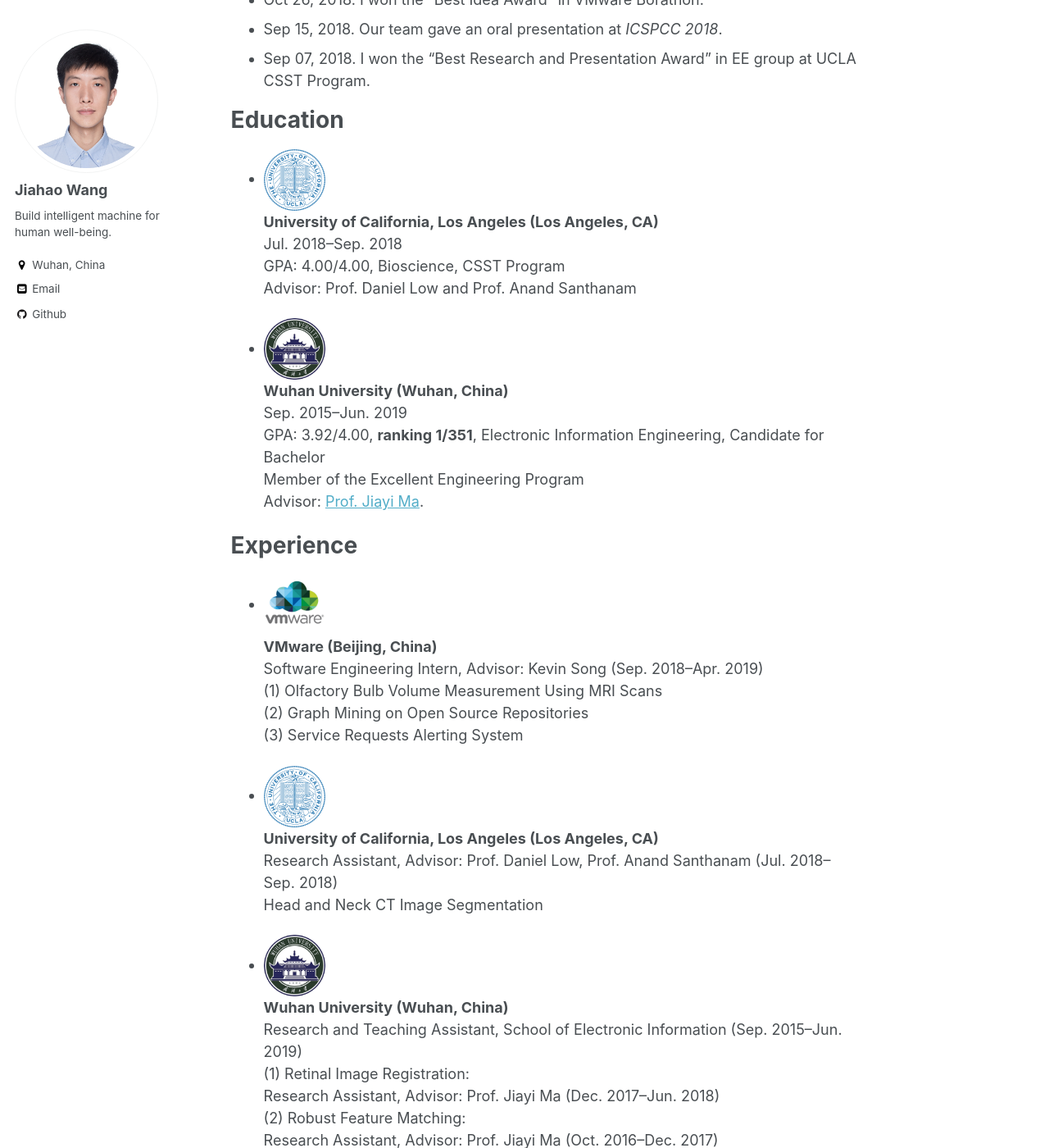
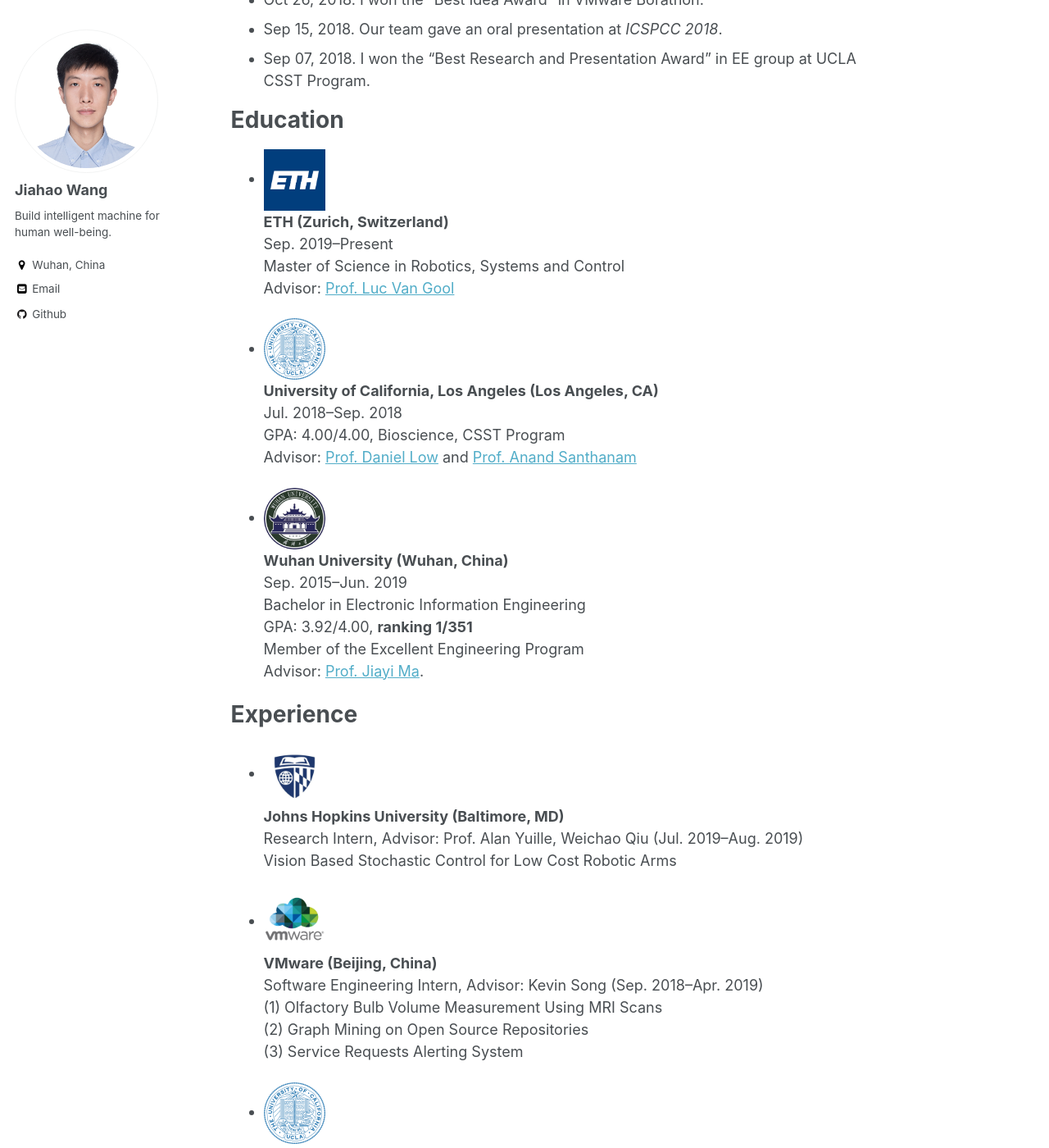
Before and after one commit to JiahaoPlus/JiahaoPlus.github.io, a Jekyll site: the page built from _pages/about.md, in a window 1280 px wide and 1400 px high, scrolled down 512 px. Shown: the whole window at 82% size. Built offline with Jekyll 4.4.1, drawn with Linux system fonts in a browser that asks for light colours.

Commit message:
edit about, add eth

```diff
--- a/_pages/about.md
+++ b/_pages/about.md
@@ -21,20 +21,32 @@ My undergraduate research advisor is [Prof. Jiayi Ma](https://sites.google.com/s
 * Sep 07, 2018. I won the "Best Research and Presentation Award" in EE group at UCLA CSST Program.
 
 # Education
+* <img width="75" height="75" src="https://jiahaoplus.github.io/images/ETH.jpg"/> <br>
+<b>ETH (Zurich, Switzerland) </b> <br>
+Sep. 2019--Present<br>
+Master of Science in Robotics, Systems and Control<br>
+Advisor: [Prof. Luc Van Gool](https://scholar.google.com/citations?hl=zh-CN&user=TwMib_QAAAAJ)<br>
+
 * <img width="75" height="75" src="https://jiahaoplus.github.io/images/UCLA3.png"/> <br>
 <b>University of California, Los Angeles (Los Angeles, CA) </b> <br>
 Jul. 2018--Sep. 2018<br>
 GPA: 4.00/4.00, Bioscience, CSST Program<br>
-Advisor: Prof. Daniel Low and Prof. Anand Santhanam<br>
+Advisor: [Prof. Daniel Low](https://bioscience.ucla.edu/faculty/daniel-low) and [Prof. Anand Santhanam](https://bioscience.ucla.edu/faculty/anand-p-santhanam)<br>
 
 * <img width="75" height="75" src="https://jiahaoplus.github.io/images/whu.png"/> <br>
 <b>Wuhan University (Wuhan, China)</b> <br>
 Sep. 2015--Jun. 2019<br>
-GPA: 3.92/4.00, <b>ranking 1/351</b>, Electronic Information Engineering, Candidate for Bachelor <br>
+Bachelor in Electronic Information Engineering<br>
+GPA: 3.92/4.00, <b>ranking 1/351</b> <br>
 Member of the Excellent Engineering Program<br>
 Advisor: [Prof. Jiayi Ma](https://sites.google.com/site/jiayima2013/).
 
 # Experience
+* <img width="75" height="75" src="https://jiahaoplus.github.io/images/jhu_400x400.jpg"/> <br>
+<b>Johns Hopkins University (Baltimore, MD) </b> <br>
+Research Intern, Advisor: Prof. Alan Yuille, Weichao Qiu (Jul. 2019--Aug. 2019)<br>
+Vision Based Stochastic Control for Low Cost Robotic Arms <br>
+
 * <img width="75" height="75" src="https://jiahaoplus.github.io/images/vmware.png"/> <br>
 <b>VMware (Beijing, China) </b> <br>
 Software Engineering Intern, Advisor: Kevin Song (Sep. 2018--Apr. 2019)<br>
```
Also changed, not shown: _pages/cv.md (+2 -1 lines), images/ETH.jpg (added), images/jhu_400x400.jpg (added), 1 other file.
